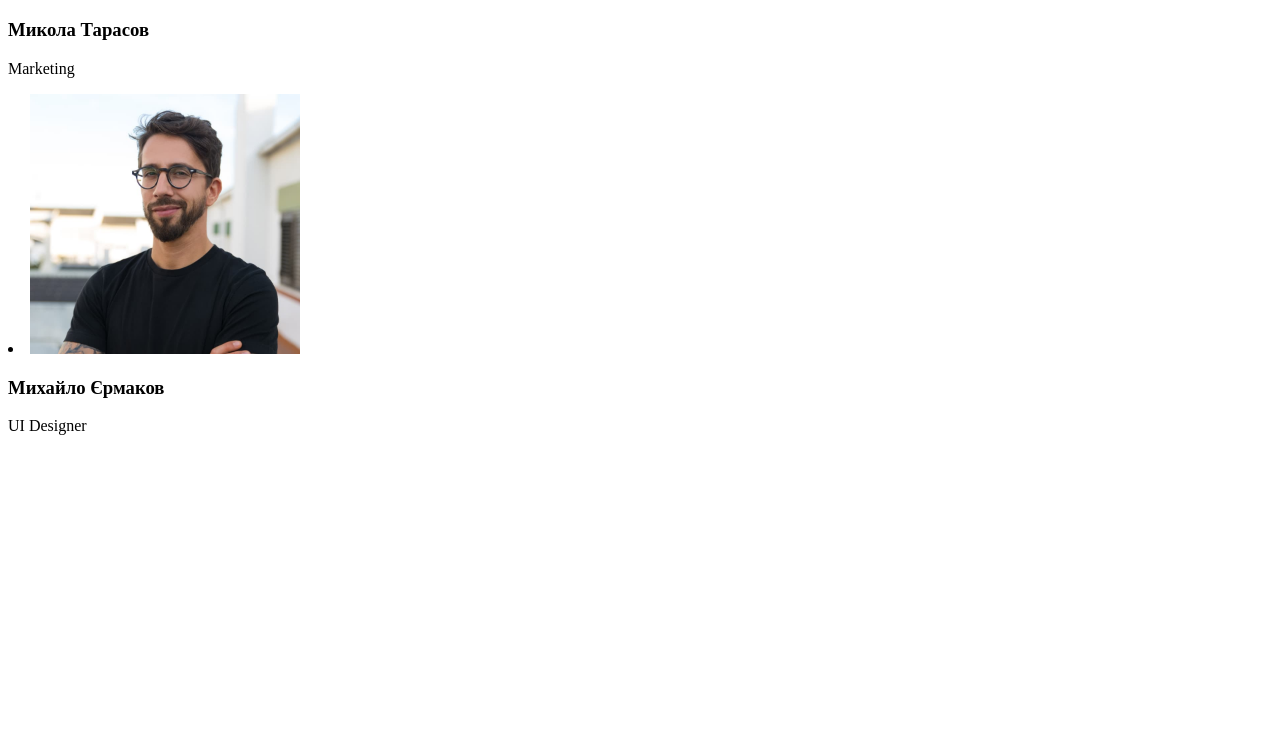
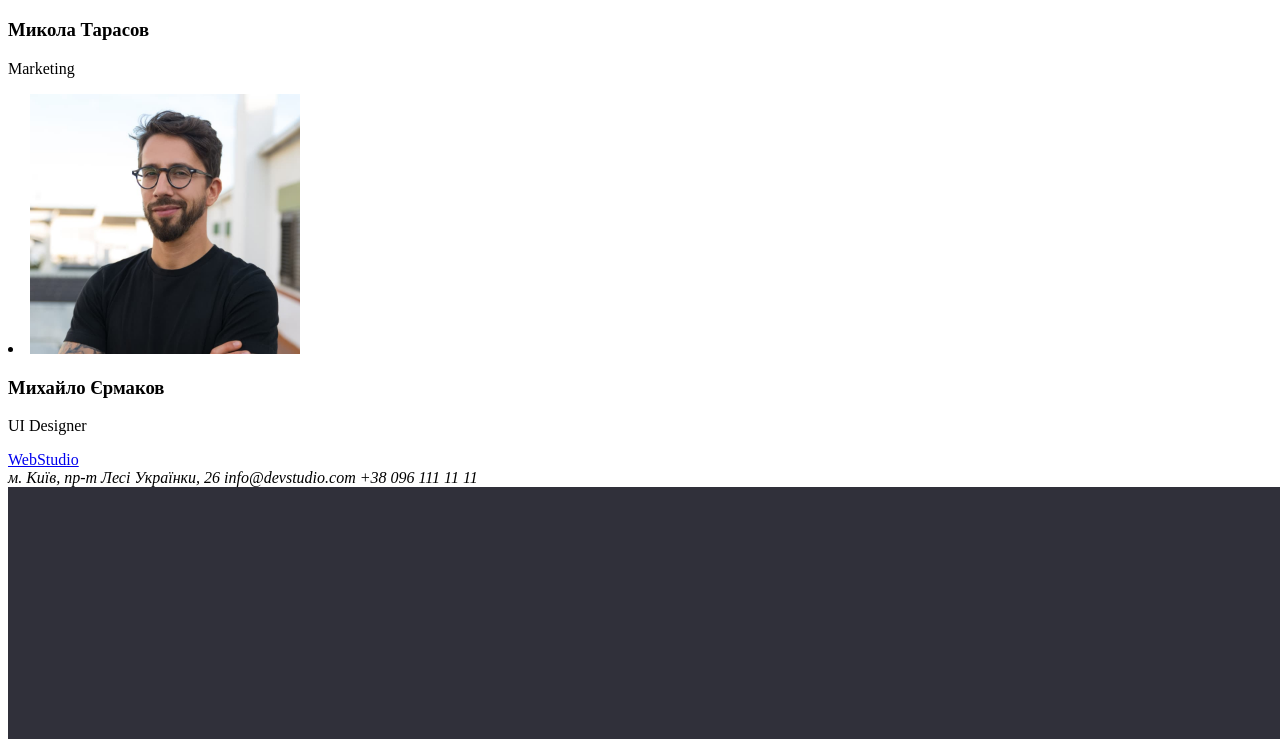
Before and after one commit to BasYuliia/goit-markup-hw-01, a plain HTML site: page index.html in a window 1280 px wide. Shown: the part 3204-3955 px from the top of the page. Before the commit the page ends 3655 px from the top, so only its background shows below. Drawn offline with Linux system fonts and the light colour scheme.

Commit message:
Додає footer

```diff
--- a/index.html
+++ b/index.html
@@ -73,6 +73,14 @@
             <p>UI Designer</p>
         </section>
     </main>
+    <footer>
+        <a href="WebStudio">WebStudio</a>
+        <address>
+            м. Київ, пр-т Лесі Українки, 26
+            info@devstudio.com
+            +38 096 111 11 11
+        </address>
+        <img src="./images/Footer bg.jpg" alt="background" width="1600">
+    </footer>
 </Body>
-
 </html>
```
Also changed, not shown: images/Footer bg.jpg (added).
